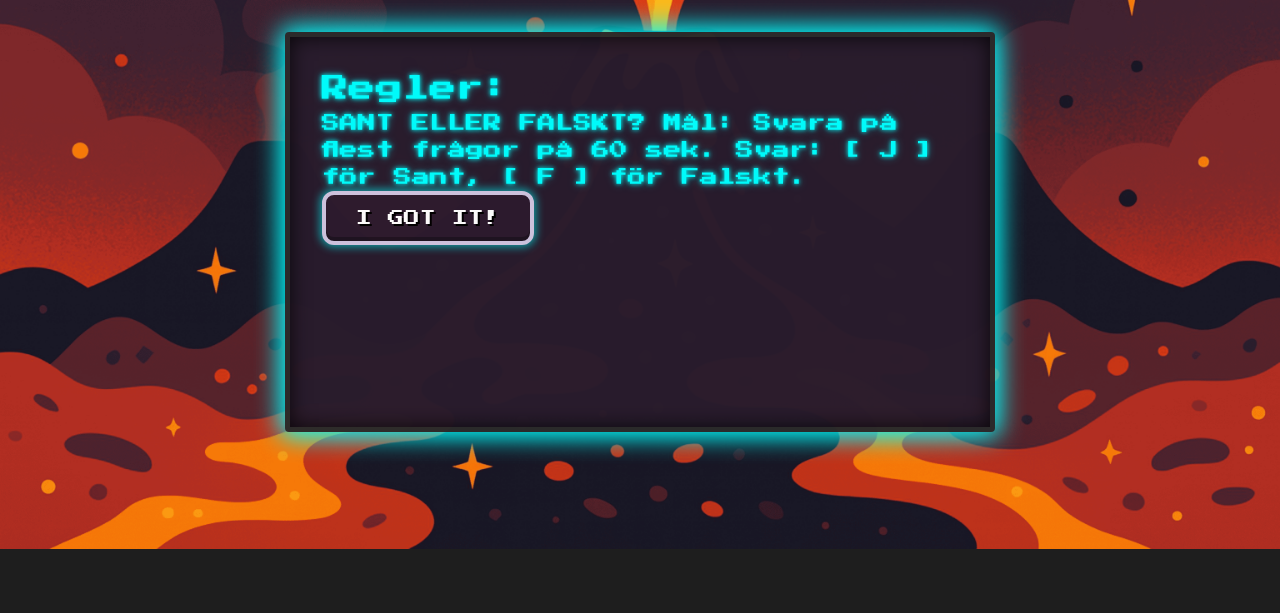
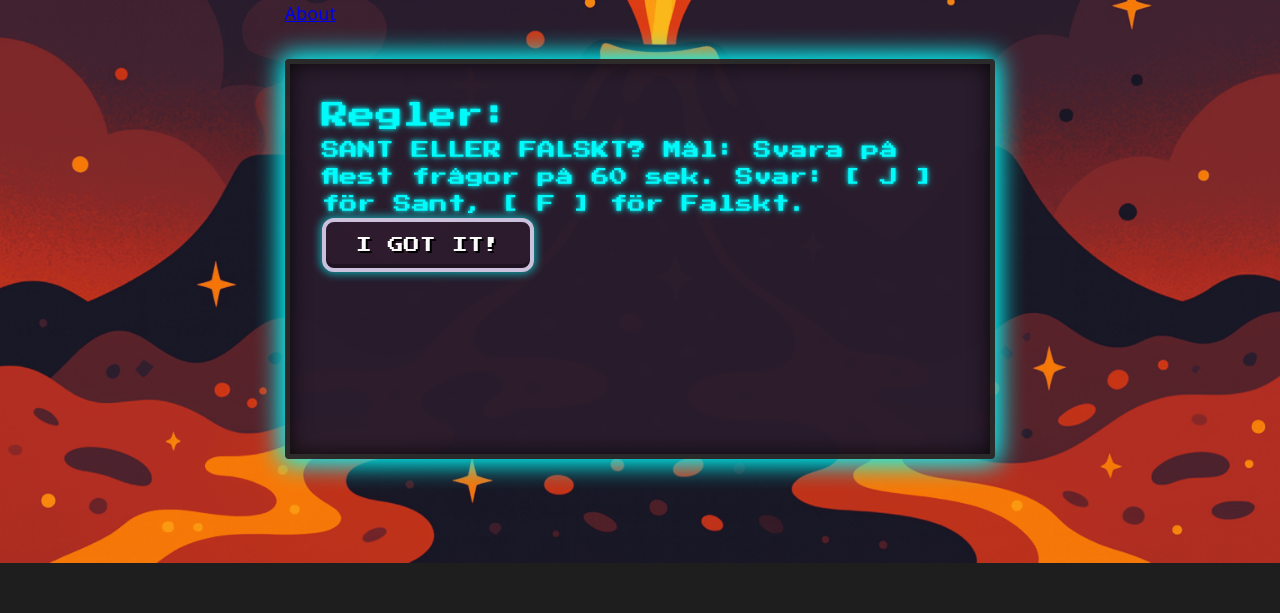
Before and after one commit to AndreasJosef/quizquake, a website built with Vite: page index.html in a window 1280 px wide. Shown: the part 187-800 px from the top of the page. Built offline with nearby package versions, Linux system fonts and the light colour scheme; a web font is replaced by a local one.

Commit message:
Add about link to index

```diff
--- a/index.html
+++ b/index.html
@@ -41,6 +41,7 @@
 
         <header class="hero">
             <h1 class="hero__title">QuizQuake</h1>
+            <a href="about.html">About</a>
         </header>
 
         <main id="gameContainer" class="game">
```
Also changed, not shown: about.html (+1 -0 lines), src/modules/gameService.js (+5 -5 lines).
